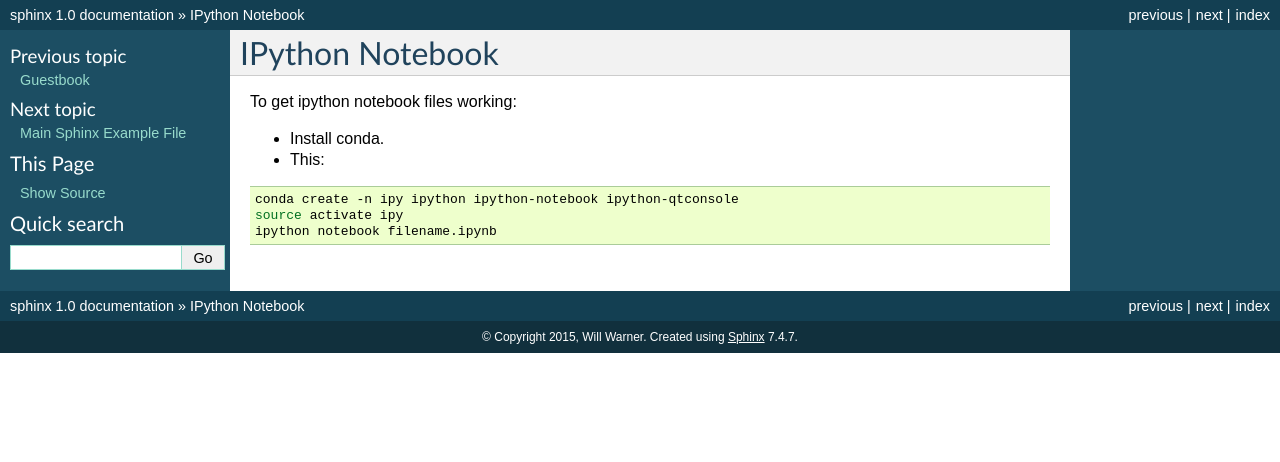
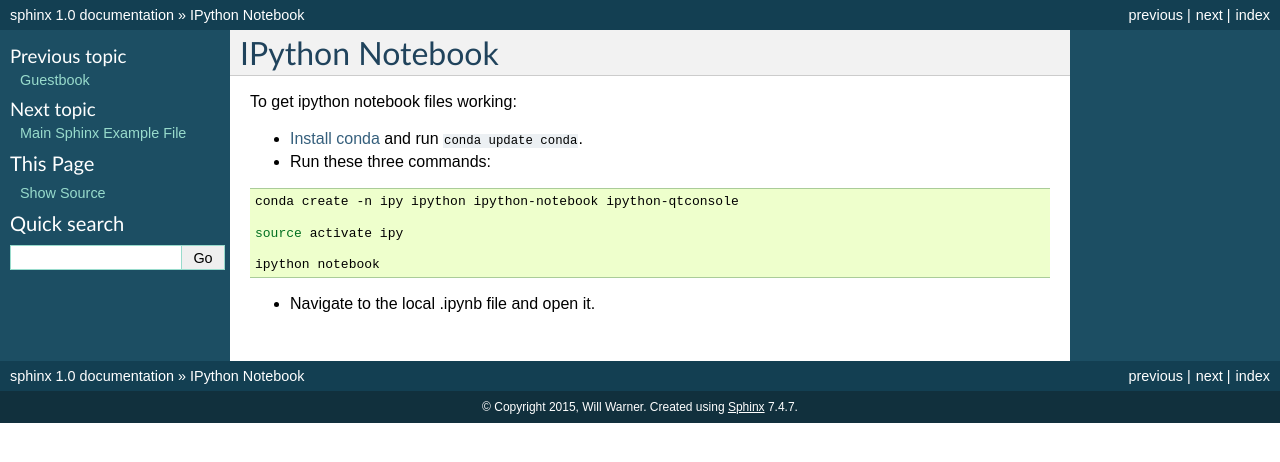
Before and after one commit to electronwill/sphinx, a Sphinx documentation site: the page built from source/ipynb.rst, in a window 1280 px wide. Shown: the top 462 px of the page. Built offline with Sphinx 7.4.7, drawn with Linux system fonts in a browser that asks for light colours.

Commit message:
Elaborate
Elaborate on install isntructions for ipynb.

```diff
--- a/source/ipynb.rst
+++ b/source/ipynb.rst
@@ -3,12 +3,17 @@ IPython Notebook
 
 To get ipython notebook files working:
 
-* Install conda.
+* `Install conda <http://conda.pydata.org/miniconda.html>`_ and run ``conda update conda``.
 
-* This:
+* Run these three commands:
 
 .. code-block:: bash
 
    conda create -n ipy ipython ipython-notebook ipython-qtconsole
+
    source activate ipy
-   ipython notebook filename.ipynb
+
+   ipython notebook
+
+
+* Navigate to the local .ipynb file and open it.
```
